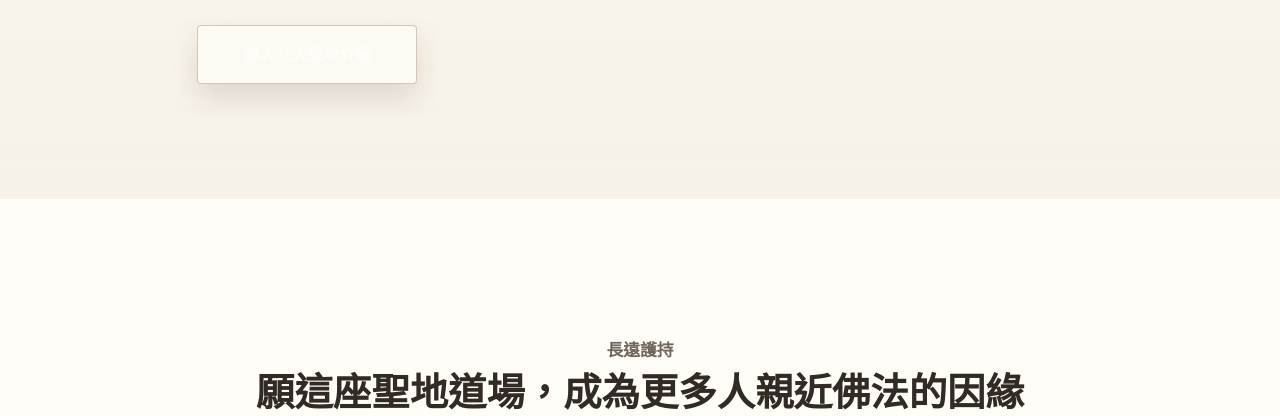
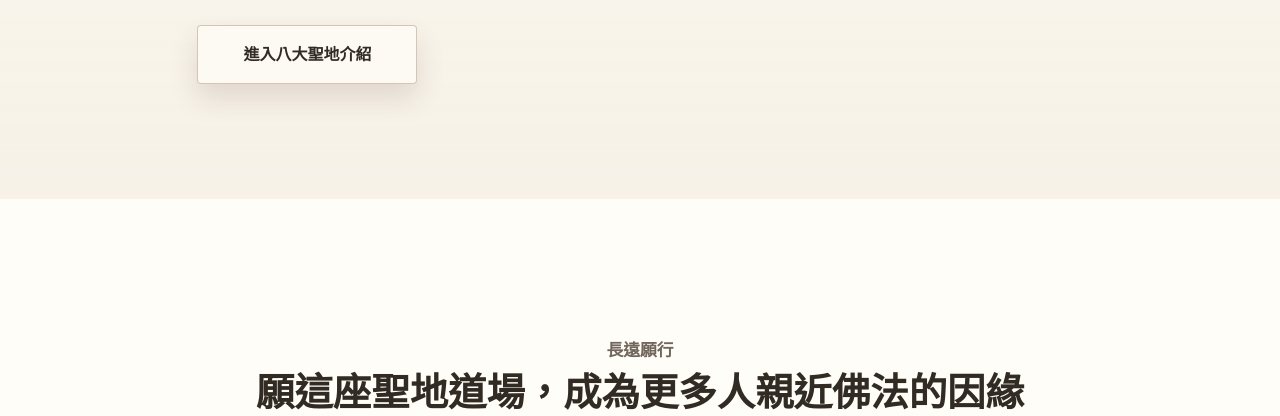
Before and after one commit to WalterinTW/huahkwang-site, a website: page index.html in a window 1280 px wide. Shown: the part 2606-3022 px from the top of the page. Drawn offline with Linux system fonts and the light colour scheme.

Commit message:
Fix homepage button contrast

```diff
--- a/assets/css/style.css
+++ b/assets/css/style.css
@@ -562,7 +562,7 @@ h3 {
   margin-left: auto;
   min-width: 220px;
   padding: 14px 28px;
-  color: #fffdf8;
+  color: var(--color-ink);
   box-shadow: 0 14px 28px rgba(95, 45, 35, 0.14);
 }
 
--- a/index.html
+++ b/index.html
@@ -156,7 +156,7 @@
 
       <section class="section closing">
         <div class="container closing-inner">
-          <p class="section-kicker">長遠護持</p>
+          <p class="section-kicker">長遠願行</p>
           <h2>願這座聖地道場，成為更多人親近佛法的因緣</h2>
           <p>
             華光寺的恢復，需要時間，也需要許多善因善緣共同成就。願這座位於佛陀聖地旁的道場，能在穩定、樸素而長遠的努力中，重新成為修行、弘法、教育與慈善的所在。
```
